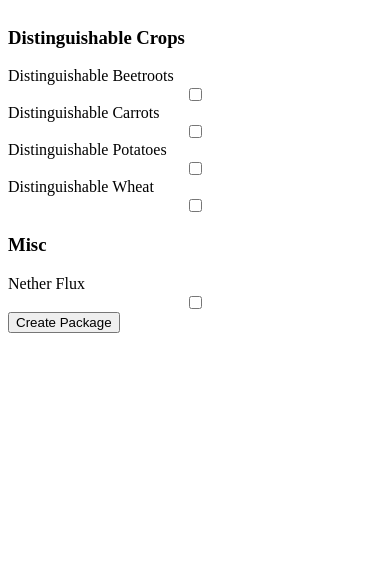
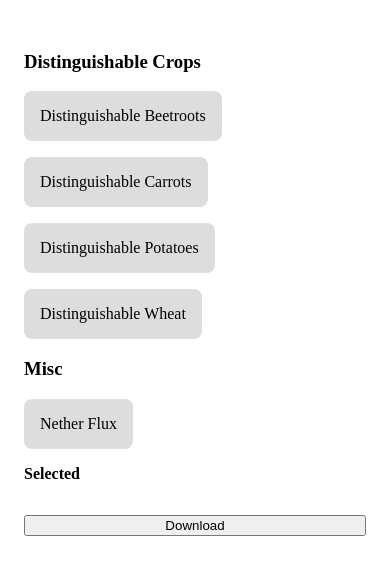
Before and after one commit to AlurienFlame/flame-tweaks, a SvelteKit app: page / in a window 390 px wide. Shown: the top 574 px of the page. Built offline with nearby package versions, Linux system fonts and the light colour scheme.

Commit message:
Basic UI stuff

```diff
--- a/src/lib/modules.json
+++ b/src/lib/modules.json
@@ -20,7 +20,7 @@
       {
         "id": "distinguishable_wheat",
         "name": "Distinguishable Wheat",
-        "description": "Makes early growth stategs of wheat greener, making it more evident when they're fully grown."
+        "description": "Makes early growth stages of wheat greener, making it more evident when they're fully grown."
       }
     ]
   },
--- a/src/routes/+page.svelte
+++ b/src/routes/+page.svelte
@@ -1,13 +1,37 @@
 <script lang="ts">
-  import modules from "$lib/modules";
-  let selected: Record<string, boolean> = {};
-  $: selectedModules = Object.keys(selected).filter((k) => selected[k]);
+  interface Module {
+    "id": string;
+    "name": string;
+    "description": string;
+  }
+  interface Group {
+    "name": string;
+    "modules": Module[];
+  }
+  import groups from "$lib/modules";
+  let checkboxValues: { [key: string]: boolean } = {};
+  let modules: Module[] = groups.flatMap((g: Group) => g.modules);
+  let selectedModules: Module[] = [];
+  $: selectedModules = modules.filter((m) => checkboxValues[m.id]);
+
+  let focusedModule: Module = {
+    id: "",
+    name: "",
+    description: ""
+  };
 
   let pkg: Blob | undefined;
   async function createPackage() {
     pkg = undefined;
-    let response = await fetch("/api/package", { method: "POST", body: JSON.stringify(selectedModules) });
+    let response = await fetch("/api/package", { method: "POST", body: JSON.stringify(selectedModules.map((m) => m.id)) });
     pkg = await response.blob();
+
+    // Download
+    let url = URL.createObjectURL(pkg);
+    let link = document.createElement("a");
+    link.href = url;
+    link.setAttribute("download", "FlameTweaks.zip");
+    link.click();
   }
 </script>
 
@@ -16,25 +40,101 @@
 </svelte:head>
 
 <!-- Module Selection -->
-<div class="column">
-  {#each modules as group}
-    <h3>{group.name}</h3>
-    {#each group.modules as mod}
-      <label for={mod.id}> {mod.name} </label>
-      <input type="checkbox" id={mod.id} bind:checked={selected[mod.id]} />
+<div class="container">
+  <div class="modules-panel">
+    {#each groups as group}
+      <h3>{group.name}</h3>
+      <div class="group">
+        {#each group.modules as mod}
+          <input class="module-checkbox" type="checkbox" id={mod.id} bind:checked={checkboxValues[mod.id]} />
+          <label
+            class="module"
+            for={mod.id}
+            title={mod.description}
+            on:mouseover={() => {
+              focusedModule = mod;
+            }}
+            on:focus={() => {
+              focusedModule = mod;
+            }}
+          >
+            {mod.name}
+          </label>
+        {/each}
+      </div>
     {/each}
-  {/each}
+  </div>
+
+  <!-- Download Package -->
+  <div class="download-panel">
+    <b>Selected</b>
+    <div class="selected-modules">
+      {#each selectedModules as mod}
+        <div>
+          {mod.name}
+        </div>
+      {/each}
+    </div>
+    <button on:click={createPackage}>Download</button>
+    <b>{focusedModule?.name}</b>
+    <p>{focusedModule?.description}</p>
+  </div>
 </div>
 
-<!-- Download Package -->
-<button on:click={createPackage}>Create Package</button>
-{#if pkg !== undefined}
-  <a href={URL.createObjectURL(pkg)} download="FlameTweaks.zip">Download</a>
-{/if}
+<style>
+  .container {
+    display: grid;
+    grid-template-columns: 5fr 1fr;
+    margin: 2rem 15%;
+    gap: 1rem;
+  }
+  @media (max-width: 600px) {
+    .container {
+      grid-template-columns: 1fr;
+      margin: 2rem 1rem;
+    }
+  }
 
-<style>
-  .column {
+  .modules-panel {
     display: flex;
     flex-direction: column;
   }
+
+  .group {
+    display: flex;
+    flex-wrap: wrap;
+    gap: 1rem;
+  }
+
+  .module-checkbox {
+    display: none;
+  }
+
+  .module-checkbox:checked + .module {
+    filter: brightness(0.8);
+  }
+
+  .module {
+    padding: 1rem;
+    border-radius: 0.5rem;
+    background-color: #ddd;
+    cursor: pointer;
+    transition: filter 0.2s;
+  }
+
+  .module:hover {
+    filter: brightness(0.9);
+  }
+
+  .download-panel {
+    display: flex;
+    flex-direction: column;
+    gap: 1rem;
+  }
+
+  .selected-modules {
+    display: flex;
+    flex-direction: column;
+    gap: 0.25rem;
+  }
 </style>
```
